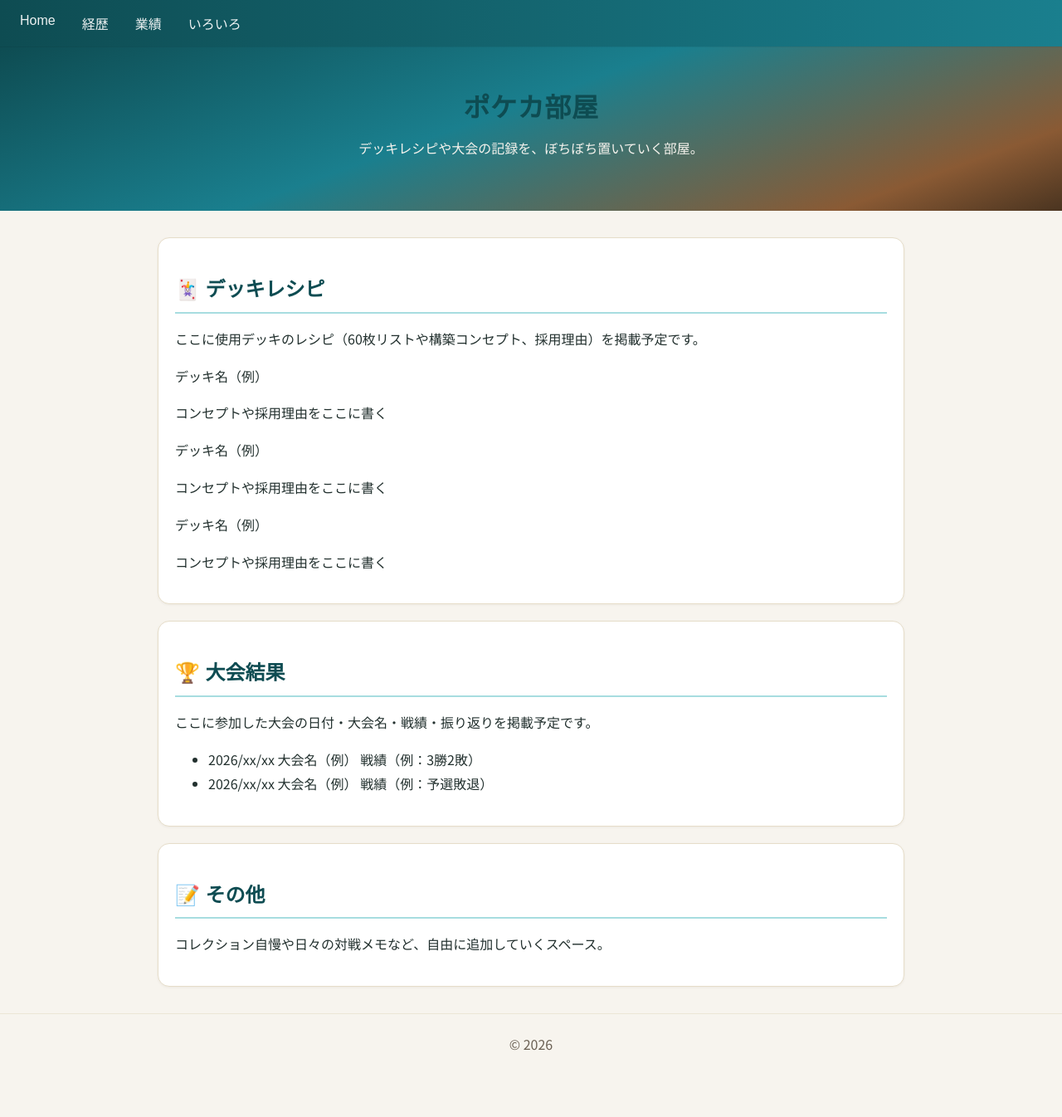
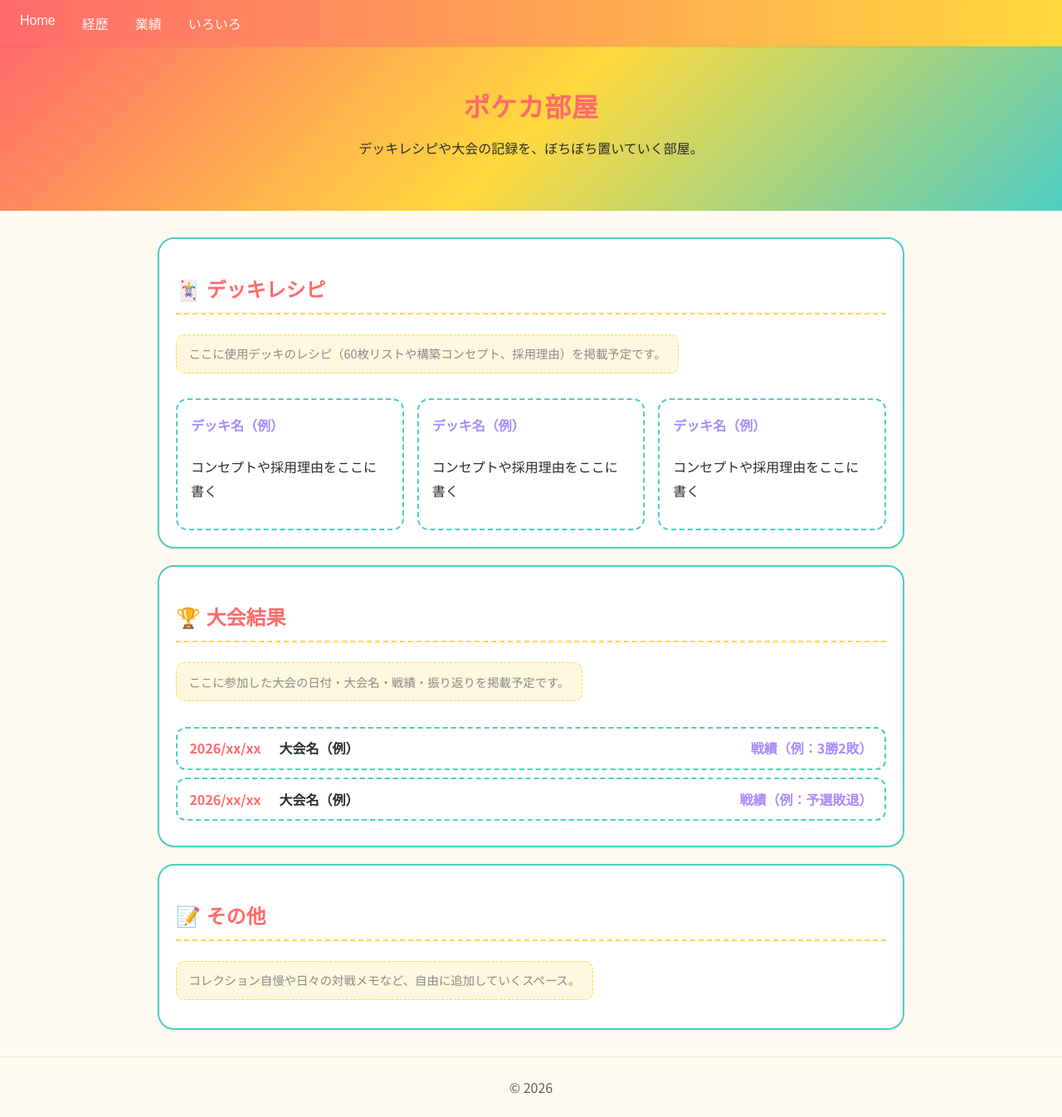
Before and after one commit to KANRYO100/homepage, a Jekyll site: the page built from pokeca.html, in a window 1280 px wide and 1346 px high. Shown: the whole window at 83% size. Built offline with Jekyll 4.4.1, drawn with Linux system fonts in a browser that asks for light colours; some web fonts are replaced.

Commit message:
Implement hobby theme styles in CSS
Added styles for hobby theme with vibrant colors and layout.

```diff
--- a/css/style.css
+++ b/css/style.css
@@ -537,3 +537,112 @@ h2 {
     --nav-offset: calc(var(--nav-pad-y) + var(--nav-line) + var(--nav-pad-y));
   }
 }
+
+/* =========================
+   Pop theme (ポケカ部屋 / hobby pages)
+   本サイトの水×土の落ち着いた配色とは別に、
+   趣味ページ用のポップな配色を用意
+========================= */
+body.hobby-theme {
+  --color-pop-red: #ff6b6b;
+  --color-pop-yellow: #ffd93d;
+  --color-pop-blue: #4ecdc4;
+  --color-pop-purple: #a78bfa;
+  --color-pop-bg: #fffaf0;
+
+  background: var(--color-pop-bg);
+}
+
+body.hobby-theme .nav {
+  background: linear-gradient(90deg, var(--color-pop-red), var(--color-pop-yellow));
+}
+
+body.hobby-theme .header.hobby-header {
+  background: linear-gradient(
+    135deg,
+    var(--color-pop-red) 0%,
+    var(--color-pop-yellow) 50%,
+    var(--color-pop-blue) 100%
+  );
+  color: #2b2b2b;
+}
+
+body.hobby-theme h1,
+body.hobby-theme h2,
+body.hobby-theme h3 {
+  color: var(--color-pop-red);
+}
+
+body.hobby-theme h2 {
+  border-bottom: 2px dashed var(--color-pop-yellow);
+}
+
+.hobby-card {
+  border: 2px solid var(--color-pop-blue);
+  border-radius: 20px;
+}
+
+.placeholder-note {
+  font-size: 0.9em;
+  color: #8a8a8a;
+  background: #fff7e0;
+  border: 1px dashed var(--color-pop-yellow);
+  border-radius: 10px;
+  padding: 0.6rem 0.9rem;
+  display: inline-block;
+}
+
+.hobby-grid {
+  display: grid;
+  grid-template-columns: repeat(auto-fill, minmax(220px, 1fr));
+  gap: 1rem;
+  margin-top: 1rem;
+}
+
+.hobby-item {
+  background: #fff;
+  border: 2px dashed var(--color-pop-blue);
+  border-radius: 14px;
+  padding: 1rem;
+}
+
+.hobby-item-label {
+  display: inline-block;
+  font-weight: 700;
+  color: var(--color-pop-purple);
+  margin-bottom: 0.3rem;
+}
+
+.hobby-results {
+  list-style: none;
+  padding: 0;
+  margin: 1rem 0 0 0;
+}
+
+.hobby-results li {
+  display: flex;
+  flex-wrap: wrap;
+  gap: 0.75rem;
+  align-items: center;
+  padding: 0.6rem 0.9rem;
+  border: 2px dashed var(--color-pop-blue);
+  border-radius: 12px;
+  margin-bottom: 0.6rem;
+  background: #fff;
+}
+
+.hobby-result-date {
+  font-weight: 700;
+  color: var(--color-pop-red);
+  min-width: 6em;
+}
+
+.hobby-result-event {
+  font-weight: 600;
+}
+
+.hobby-result-score {
+  margin-left: auto;
+  color: var(--color-pop-purple);
+  font-weight: 600;
+}
```
